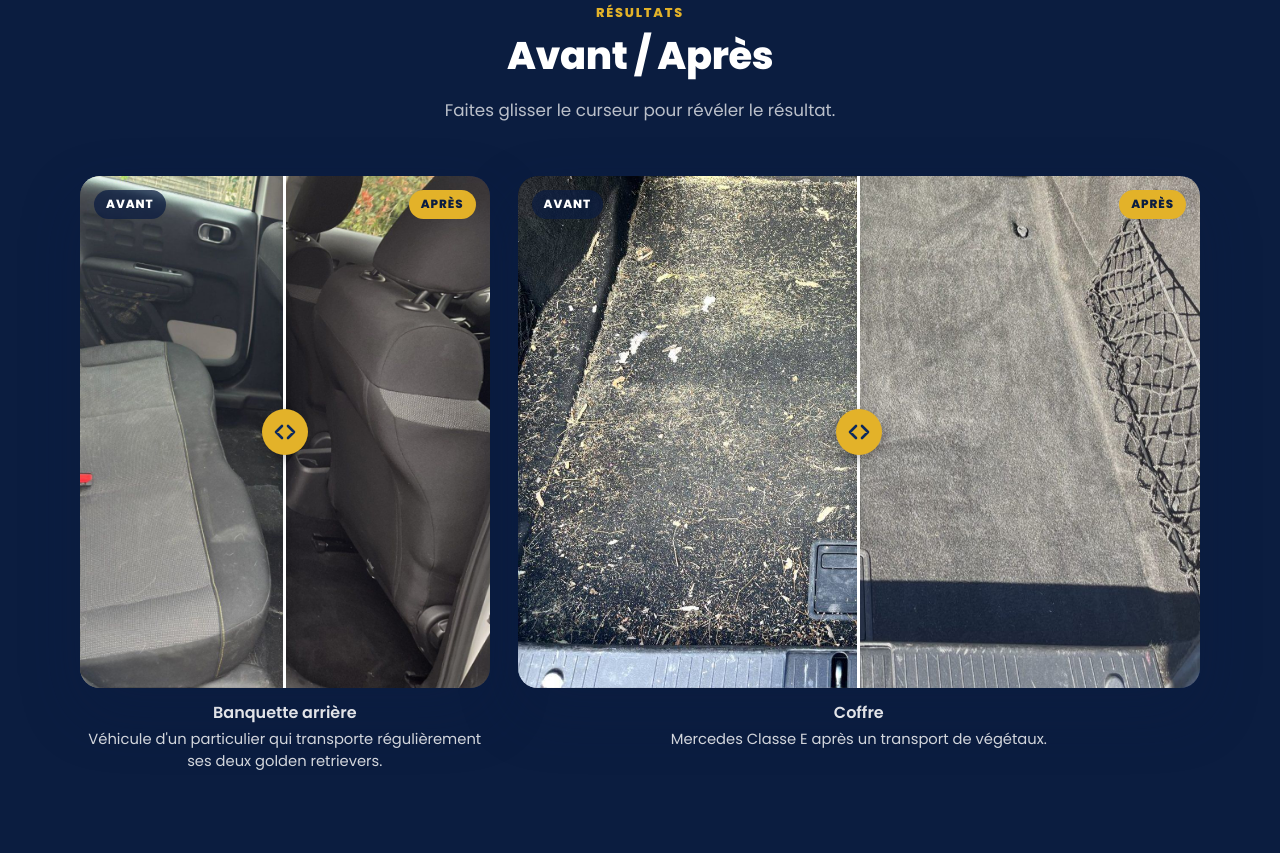
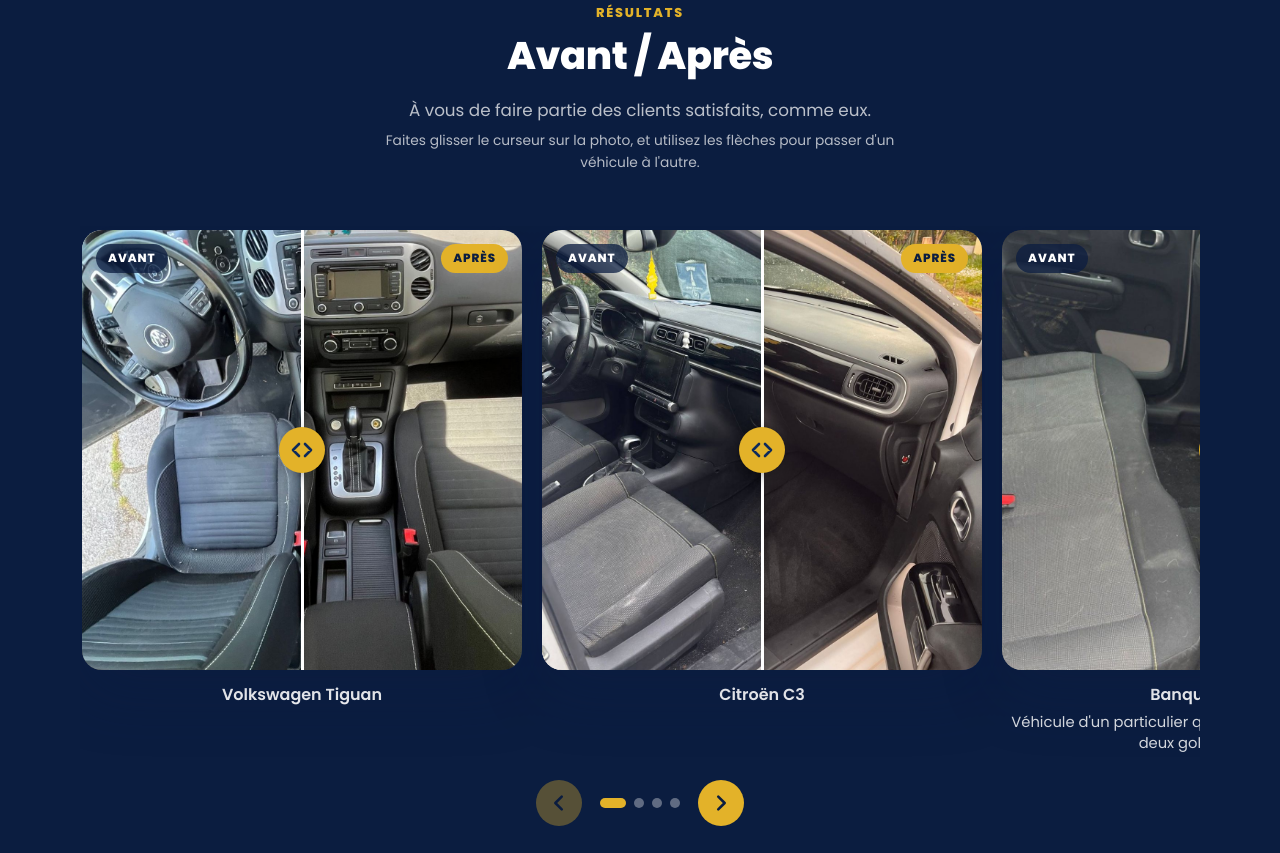
Before and after one commit to contactsynhapse-maker/toutnet, a plain HTML site: page index.html in a window 1280 px wide. Shown: the part 1167-2020 px from the top of the page. Drawn offline with Linux system fonts and the light colour scheme.

Commit message:
Résultats : carrousel horizontal, deux nouveaux avant/après (Tiguan, C3)
Co-Authored-By: Claude Opus 5.5 <noreply@anthropic.com>
Claude-Session: https://claude.ai/code/session_01XViXvU8vNbgdS1AjHDUame

```diff
--- a/css/style.css
+++ b/css/style.css
@@ -659,3 +659,22 @@ button, input, textarea { font: inherit; }
 .choice-devis__texte { color: var(--c-muted); font-size: .84rem; line-height: 1.45; }
 .choice-devis__lien { margin-top: auto; color: var(--c-blue); font-weight: 700; font-size: .88rem; }
 @media (max-width: 600px) { .choice-devis { padding: 10px; } .choice-devis__texte { font-size: .76rem; } .choice-devis__lien { font-size: .8rem; } }
+
+/* ---------- Avant / Après : carrousel horizontal ---------- */
+.gallery__aide { margin: 6px auto 0; font-size: .86rem; opacity: .7; max-width: 520px; }
+.gallery--carrousel {
+  display: flex; flex-wrap: nowrap; gap: 20px; align-items: flex-start; overflow-x: auto; overscroll-behavior-x: contain;
+  scroll-snap-type: x mandatory; scroll-padding: 0 var(--gutter); padding: 4px 2px 12px; scrollbar-width: none; -webkit-overflow-scrolling: touch;
+}
+.gallery--carrousel::-webkit-scrollbar { display: none; }
+/* Toutes les comparaisons au même format (carré) pour un défilement régulier */
+.gallery--carrousel figure { flex: 0 0 auto; min-width: 0; scroll-snap-align: center; width: min(440px, 86%); }
+.gallery--carrousel .ba { aspect-ratio: 1 / 1 !important; }
+@media (max-width: 700px) { .gallery--carrousel { display: flex; gap: 14px; } }
+.gallery-nav { display: flex; align-items: center; justify-content: center; gap: 18px; margin-top: 14px; }
+.gallery-nav__btn { width: 46px; height: 46px; border-radius: 50%; border: 0; background: var(--c-yellow); color: var(--c-navy); cursor: pointer; display: grid; place-items: center; padding: 0; }
+.gallery-nav__btn svg { width: 22px; height: 22px; }
+.gallery-nav__btn:disabled { opacity: .35; cursor: default; }
+.gallery-nav__points { display: flex; gap: 8px; }
+.gallery-nav__point { width: 10px; height: 10px; border-radius: 50%; border: 0; padding: 0; background: rgba(255,255,255,.35); cursor: pointer; transition: width .2s, background .2s; }
+.gallery-nav__point.is-active { width: 26px; border-radius: 999px; background: var(--c-yellow); }
--- a/index.html
+++ b/index.html
@@ -41,8 +41,8 @@
 
   <link rel="icon" href="assets/favicon.png" type="image/png">
   <link rel="apple-touch-icon" href="assets/apple-touch-icon.png">
-  <link rel="stylesheet" href="css/fonts.css?v=20261126-5">
-  <link rel="stylesheet" href="css/style.css?v=20261126-5">
+  <link rel="stylesheet" href="css/fonts.css?v=20261126-6">
+  <link rel="stylesheet" href="css/style.css?v=20261126-6">
 </head>
 <body>
   <a class="skip-link" href="#contenu">Aller au contenu</a>
@@ -107,9 +107,15 @@
         <div class="section__head">
           <p class="eyebrow">Résultats</p>
           <h2>Avant / Après</h2>
-          <p class="section__sub">Faites glisser le curseur pour révéler le résultat.</p>
+          <p class="section__sub">À vous de faire partie des clients satisfaits, comme eux.</p>
+          <p class="gallery__aide">Faites glisser le curseur sur la photo, et utilisez les flèches pour passer d'un véhicule à l'autre.</p>
         </div>
         <div class="gallery" data-galerie></div>
+        <div class="gallery-nav" data-galerie-nav hidden>
+          <button type="button" class="gallery-nav__btn" data-galerie-prec aria-label="Véhicule précédent"><svg viewBox="0 0 24 24" fill="none" stroke="currentColor" stroke-width="2.8" stroke-linecap="round" stroke-linejoin="round" aria-hidden="true"><path d="M15 5l-7 7 7 7"/></svg></button>
+          <div class="gallery-nav__points" data-galerie-points></div>
+          <button type="button" class="gallery-nav__btn" data-galerie-suiv aria-label="Véhicule suivant"><svg viewBox="0 0 24 24" fill="none" stroke="currentColor" stroke-width="2.8" stroke-linecap="round" stroke-linejoin="round" aria-hidden="true"><path d="M9 5l7 7-7 7"/></svg></button>
+        </div>
       </div>
     </section>
 
@@ -293,10 +299,10 @@
   <!-- Bouton d'action fixe (mobile) -->
   <a href="#choix-lieu" class="sticky-cta btn btn--accent" data-sticky-cta>Réserver un créneau</a>
 
-  <script src="js/config.js?v=20261126-5"></script>
-  <script src="js/main.js?v=20261126-5"></script>
-  <script src="js/devis.js?v=20261126-5"></script>
-  <script src="js/reservation.js?v=20261126-5"></script>
-  <script src="js/lieux.js?v=20261126-5"></script>
+  <script src="js/config.js?v=20261126-6"></script>
+  <script src="js/main.js?v=20261126-6"></script>
+  <script src="js/devis.js?v=20261126-6"></script>
+  <script src="js/reservation.js?v=20261126-6"></script>
+  <script src="js/lieux.js?v=20261126-6"></script>
 </body>
 </html>
--- a/js/config.js
+++ b/js/config.js
@@ -177,6 +177,8 @@ window.SITE_CONFIG = {
      détecté automatiquement.
      ------------------------------------------------------------------ */
   galerie: [
+    { titre: "Volkswagen Tiguan",  description: "", avant: "assets/photos/tiguan-avant.jpg", apres: "assets/photos/tiguan-apres.jpg" },
+    { titre: "Citroën C3",         description: "", avant: "assets/photos/c3-avant.jpg",     apres: "assets/photos/c3-apres.jpg" },
     { titre: "Banquette arrière", description: "Véhicule d'un particulier qui transporte régulièrement ses deux golden retrievers.", avant: "assets/photos/banquette-avant.jpg", apres: "assets/photos/banquette-apres.jpg" },
     { titre: "Coffre",            description: "Mercedes Classe E après un transport de végétaux.",                                   avant: "assets/photos/coffre-avant.jpg",    apres: "assets/photos/coffre-apres.jpg" },
   ],
--- a/js/main.js
+++ b/js/main.js
@@ -298,6 +298,46 @@
     });
   }
 
+  /* ---------- Carrousel horizontal des avant / après ---------- */
+  function initCarrousel() {
+    var box = $("[data-galerie]"), nav = $("[data-galerie-nav]");
+    if (!box || !nav) return;
+    var figs = Array.prototype.slice.call(box.children);
+    if (figs.length < 2) return;
+    box.classList.add("gallery--carrousel");
+    nav.hidden = false;
+    var points = $("[data-galerie-points]");
+    figs.forEach(function (f, i) {
+      var b = el("button", { type: "button", class: "gallery-nav__point", "aria-label": "Voir la comparaison " + (i + 1) });
+      b.addEventListener("click", function () { aller(i); });
+      points.appendChild(b);
+    });
+    function actif() {
+      var centre = box.scrollLeft + box.clientWidth / 2, best = 0, dist = Infinity;
+      figs.forEach(function (f, i) { var d = Math.abs(f.offsetLeft + f.offsetWidth / 2 - centre); if (d < dist) { dist = d; best = i; } });
+      if (box.scrollLeft < 4) best = 0;
+      if (box.scrollLeft + box.clientWidth >= box.scrollWidth - 4) best = figs.length - 1;
+      return best;
+    }
+    function aller(i) {
+      i = Math.max(0, Math.min(figs.length - 1, i));
+      var f = figs[i];
+      box.scrollTo({ left: f.offsetLeft - (box.clientWidth - f.offsetWidth) / 2, behavior: "smooth" });
+    }
+    function maj() {
+      var a = actif();
+      Array.prototype.forEach.call(points.children, function (p, i) { p.classList.toggle("is-active", i === a); p.setAttribute("aria-current", i === a ? "true" : "false"); });
+      $("[data-galerie-prec]").disabled = box.scrollLeft < 4;
+      $("[data-galerie-suiv]").disabled = box.scrollLeft + box.clientWidth >= box.scrollWidth - 4;
+    }
+    $("[data-galerie-prec]").addEventListener("click", function () { aller(actif() - 1); });
+    $("[data-galerie-suiv]").addEventListener("click", function () { aller(actif() + 1); });
+    var t; box.addEventListener("scroll", function () { clearTimeout(t); t = setTimeout(maj, 60); }, { passive: true });
+    window.addEventListener("resize", maj);
+    window.addEventListener("load", maj);
+    maj();
+  }
+
   function initSlider(ba) {
     var range = ba.querySelector(".ba__range");
     function set(p) { p = Math.max(0, Math.min(100, p)); ba.style.setProperty("--pos", p + "%"); range.value = p; }
@@ -358,6 +398,7 @@
   renderFormules();
   renderTarifs();
   renderGalerie();
+  initCarrousel();
   renderContact();
   initNav();
 
```
Also changed, not shown: decision.html (+3 -3 lines), mentions-legales.html (+2 -2 lines), assets/photos/c3-apres.jpg (added), assets/photos/c3-avant.jpg (added), assets/photos/tiguan-apres.jpg (added), assets/photos/tiguan-avant.jpg (added), 1 other file.
